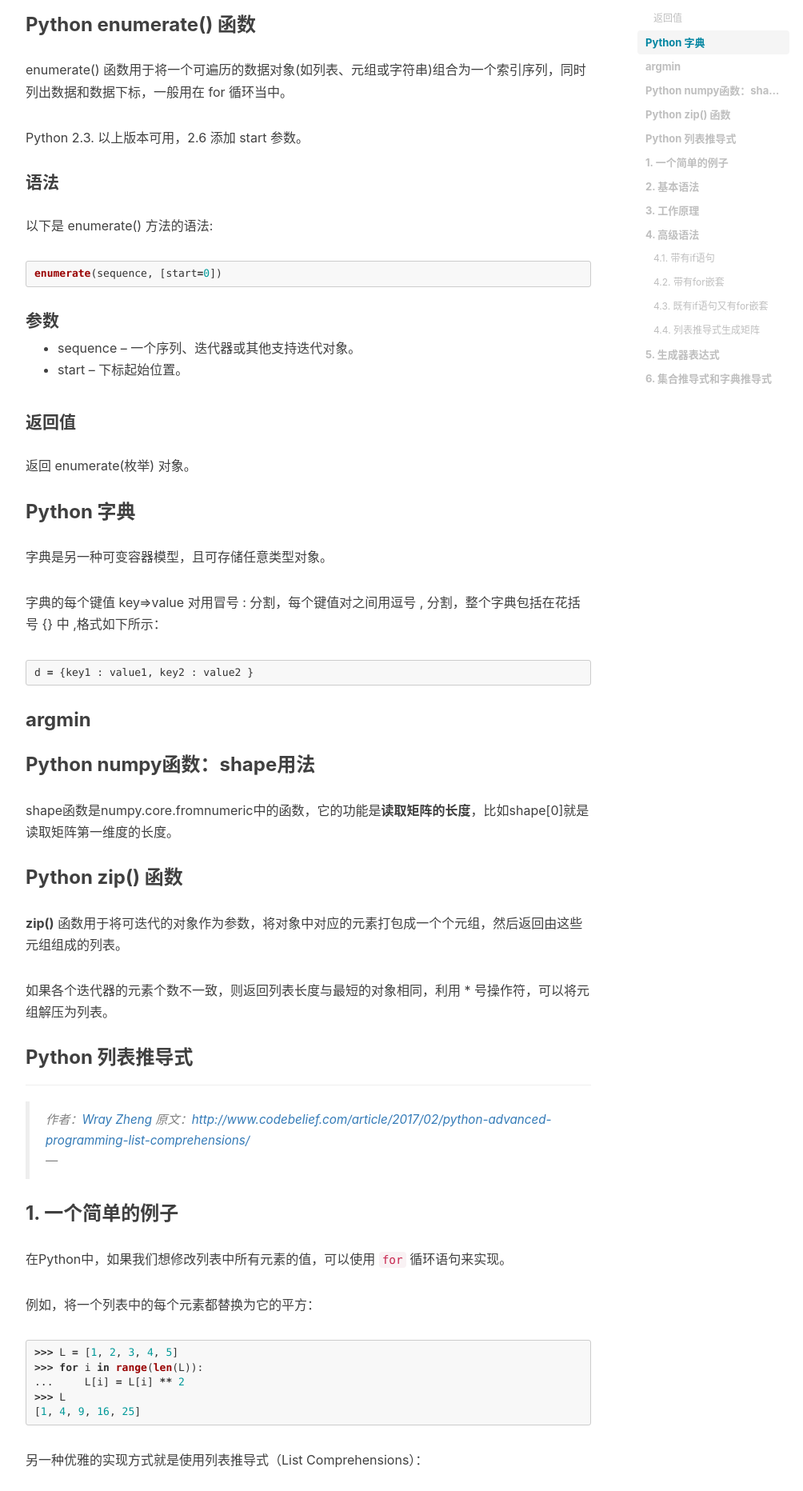
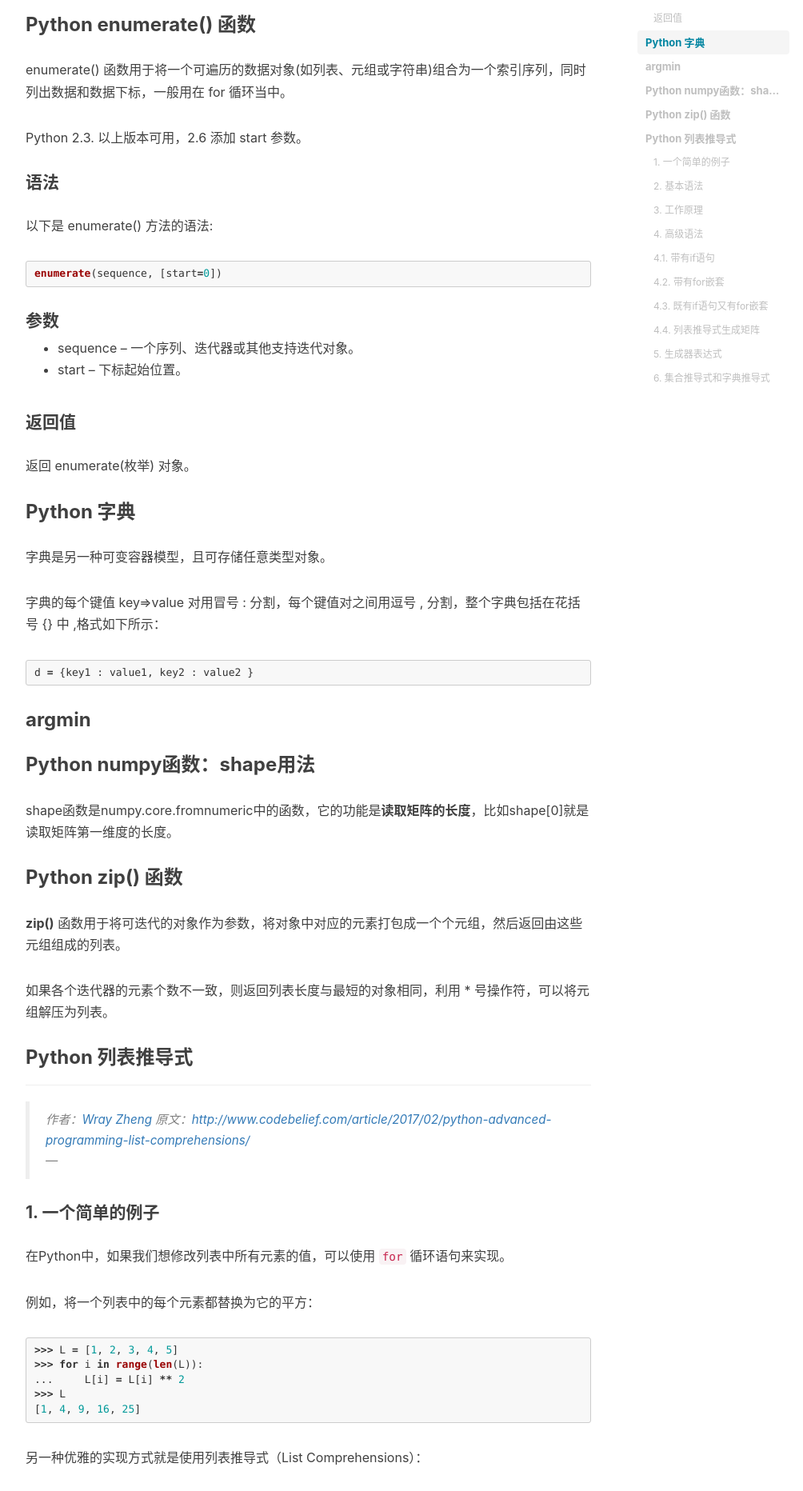
Before and after one commit to ismethr/ismethr, a Jekyll site: the page built from _posts/2018-11-13-Python Study-2018.md, in a window 1280 px wide. Shown: the part 735-2599 px from the top of the page at 80% size, without its empty margins (233-1237 px from the left). Built offline with Jekyll 4.4.1, drawn with Linux system fonts in a browser that asks for light colours; nearby versions of some CDN libraries; our own code applies the rules of GitHub Pages for plain Markdown files; comment, search, counter and statistics services are not loaded.

````diff
--- a/_posts/2018-11-13-Python Study-2018.md
+++ b/_posts/2018-11-13-Python Study-2018.md
@@ -73,7 +73,7 @@ shape函数是numpy.core.fromnumeric中的函数，它的功能是**读取矩阵
 > 原文：<http://www.codebelief.com/article/2017/02/python-advanced-programming-list-comprehensions/>
 ---
 
-### 1. 一个简单的例子
+#### 1. 一个简单的例子
 
 在Python中，如果我们想修改列表中所有元素的值，可以使用 `for` 循环语句来实现。
 
@@ -96,7 +96,7 @@ shape函数是numpy.core.fromnumeric中的函数，它的功能是**读取矩阵
 [1, 4, 9, 16, 25]
 ```
 
-### 2. 基本语法
+#### 2. 基本语法
 
 我们具体来分析上面给出的例子
 
@@ -111,7 +111,7 @@ shape函数是numpy.core.fromnumeric中的函数，它的功能是**读取矩阵
 - 循环变量表达式（ `x ** 2`）
 - `for` 循环头部（ `for x in L` ）
 
-### 3. 工作原理
+#### 3. 工作原理
 
 Python在执行列表推导式时，会对可迭代对象 `L` 进行迭代，将每一次迭代的值赋给循环变量 `x` ，然后收集变量表达式 `x ** 2` 的计算结果，最终由这些结果构成了新的列表，也就是列表推导式所返回的值。
 
@@ -126,11 +126,11 @@ Python在执行列表推导式时，会对可迭代对象 `L` 进行迭代，将
 'bcdef'
 ```
 
-### 4. 高级语法
+#### 4. 高级语法
 
 除了像上面介绍的 `[x ** 2 for x in L]` 这种基本语法之外，列表推导式还有一些高级的扩展。
 
-#### 4.1. 带有if语句
+##### 4.1. 带有if语句
 
 我们可以在 `for` 语句后面跟上一个 `if` 判断语句，用于过滤掉那些不满足条件的结果项。
 
@@ -143,7 +143,7 @@ Python在执行列表推导式时，会对可迭代对象 `L` 进行迭代，将
 [1, 3, 5]
 ```
 
-#### 4.2. 带有for嵌套
+##### 4.2. 带有for嵌套
 
 在复杂一点的列表推导式中，可以嵌套有多个 `for` 语句。按照从左至右的顺序，分别是外层循环到内层循环。
 
@@ -154,7 +154,7 @@ Python在执行列表推导式时，会对可迭代对象 `L` 进行迭代，将
 ['aj', 'ak', 'bj', 'bk']
 ```
 
-#### 4.3. 既有if语句又有for嵌套
+##### 4.3. 既有if语句又有for嵌套
 
 列表推导式可以带任意数量的嵌套 `for` 循环，并且每一个 `for` 循环后面都有可选的 `if` 语句。
 
@@ -187,7 +187,7 @@ Python在执行列表推导式时，会对可迭代对象 `L` 进行迭代，将
 [(0, 1), (0, 3), (2, 1), (2, 3), (4, 1), (4, 3)]
 ```
 
-#### 4.4. 列表推导式生成矩阵
+##### 4.4. 列表推导式生成矩阵
 
 生成矩阵的方式有多种，例如手动赋值、一般for循环，还有就是列表推导式。如果我们要用列表推导式生成下面的矩阵，可以怎么写？
 
@@ -225,13 +225,13 @@ Python在执行列表推导式时，会对可迭代对象 `L` 进行迭代，将
 当然，在实际的应用中不能单纯追求代码的简洁，还要考虑到代码的可读性和维护成本。
 如果代码变得过于复杂，不易于理解，我们宁可多写几行代码来增加它的可读性。
 
-### 5. 生成器表达式
+#### 5. 生成器表达式
 
 生成器表达式与列表推导式的语法相同，区别在于生成器表达式的外面使用圆括号，而列表推导式使用方括号。
 
 有关生成器的介绍，请参考这篇文章：[《Python高级编程之初识生成器》](http://www.codebelief.com/article/2017/02/python-advanced-programming-generator/)
 
-### 6. 集合推导式和字典推导式
+#### 6. 集合推导式和字典推导式
 
 注意：集合推导式和字典推导式只有在Python2.7以及之后的版本中才有，Python2.7之前的版本不支持这两种推导式。
 
````
